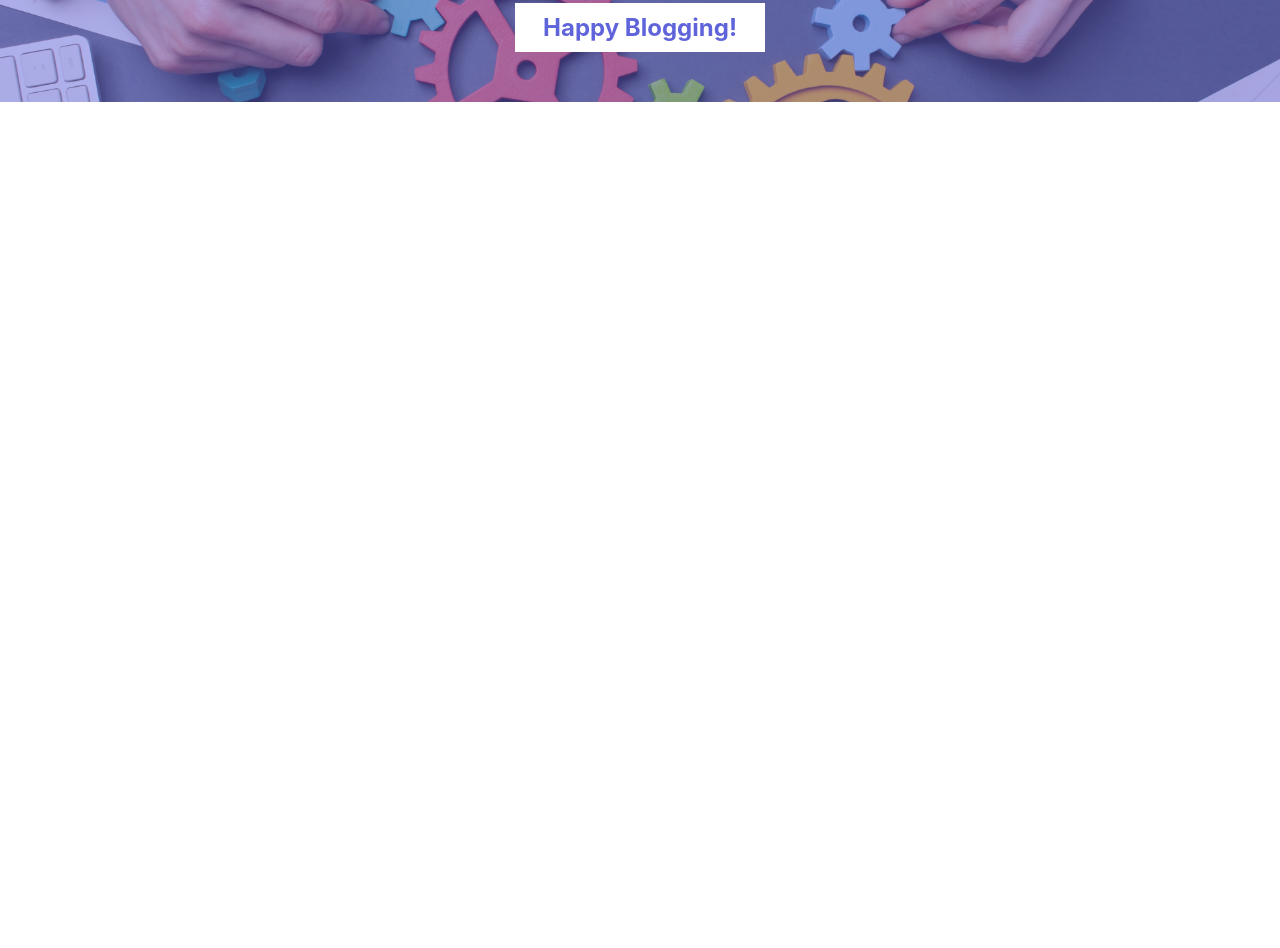
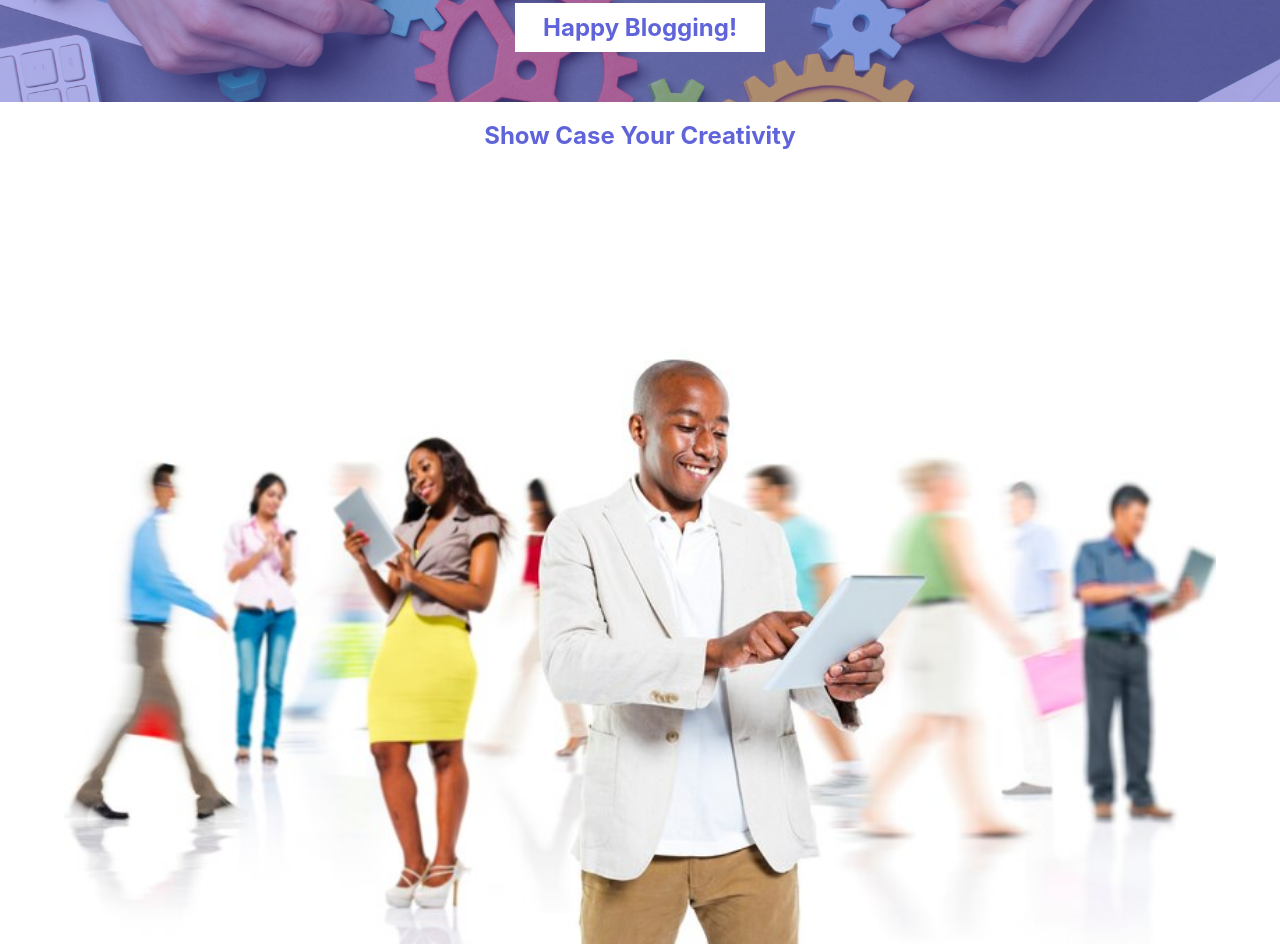
Before and after one commit to Obitope-Eniola-Nathaniel/blog-front-end, a React (Create React App) app: page / in a window 1280 px wide. Shown: the part 340-1288 px from the top of the page. Before the commit the page ends 800 px from the top, so only its background shows below. Built offline with nearby package versions, Linux system fonts and the light colour scheme.

Commit message:
showblog people

```diff
--- a/src/components/Home.css
+++ b/src/components/Home.css
@@ -3,7 +3,8 @@
   padding: 50px 20px;
   background-color: rgb(96, 100, 218);
   color: #fff;
-  background: linear-gradient(rgba(96, 100, 218, 0.5), rgba(96, 100, 218, 0.5)),url(../images/showblog.jpg);
+  background: linear-gradient(rgba(96, 100, 218, 0.5), rgba(96, 100, 218, 0.5)),
+    url(../images/showblog.jpg);
   background-repeat: no-repeat;
   background-size: cover;
 }
@@ -28,3 +29,13 @@
   margin: 0 auto;
   padding: 10px;
 }
+
+.features {
+  text-align: center;
+  color: #6064da;
+}
+
+.image-people {
+  height: auto;
+  width: 90%;
+}
--- a/src/components/Home.js
+++ b/src/components/Home.js
@@ -1,6 +1,7 @@
 // Home.js
 import React from "react";
 import "./Home.css"; // Assuming you have a CSS file for styling
+import image from "../images/peoplecom.jpg"; // Adjust the path as necessary
 const Home = () => {
 
     return (
@@ -13,6 +14,10 @@ const Home = () => {
                     <p>Login or Register to get started.</p>
                     <div className="happy-blogging">Happy Blogging!</div>
                 </section>
+                <section className="features">
+                    <h2>Show Case Your Creativity</h2>
+                    <img src={image} alt="Showcase" className="image-people"/>
+                </section>
             </main>
         </div>
     );
```
Also changed, not shown: src/images/peoplecom.jpg (added).
